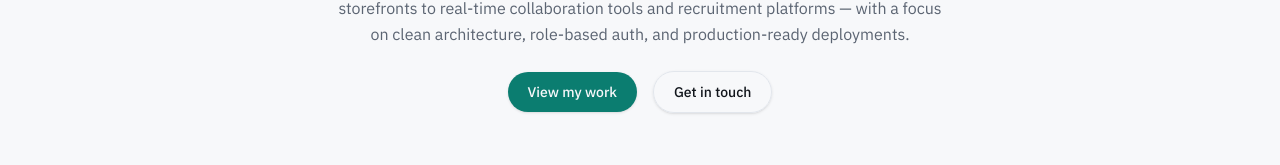
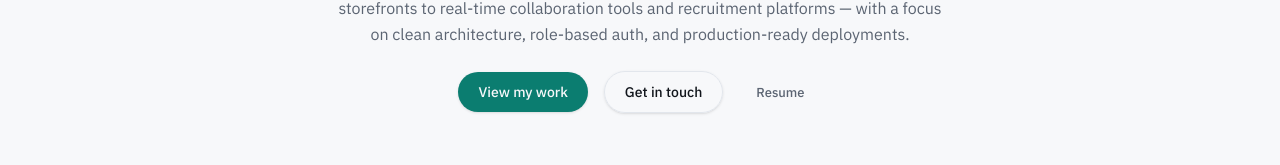
Before and after one commit to Jakirhossain80/portfolio-me-c, a Next.js app: page / in a window 1280 px wide. Shown: the part 534-699 px from the top of the page. Built offline with nearby package versions, Linux system fonts and the light colour scheme; no server answers.

Commit message:
CV oprion added

```diff
--- a/components/Hero.tsx
+++ b/components/Hero.tsx
@@ -36,6 +36,15 @@ export default function Hero() {
         <Button href="#contact" variant="secondary">
           Get in touch
         </Button>
+        <Button
+          href={profile.resumeUrl}
+          variant="secondary"
+          target="_blank"
+          rel="noopener noreferrer"
+          className="!border-transparent !px-4 !py-2 !text-xs !text-muted !shadow-none hover:!text-accent hover:!shadow-none"
+        >
+          Resume
+        </Button>
       </div>
     </section>
   );
--- a/lib/data.ts
+++ b/lib/data.ts
@@ -21,6 +21,7 @@ export const profile: Profile = {
   githubUrl: "https://github.com/Jakirhossain80",
   linkedinUrl: "https://www.linkedin.com/in/jakir-hossain-dev",
   photoUrl: "/images/profile.jpg",
+  resumeUrl: "/jakir-hossain-cv.pdf",
 };
 
 export const skills: Skill[] = [
--- a/lib/types.ts
+++ b/lib/types.ts
@@ -9,6 +9,7 @@ export interface Profile {
   githubUrl: string;
   linkedinUrl: string;
   photoUrl: string;
+  resumeUrl: string;
 }
 
 export type SkillCategory = "Frontend" | "Backend" | "Tools & Platforms";
```
Also changed, not shown: 1 other file (tests, documents, lock files or other folders).
